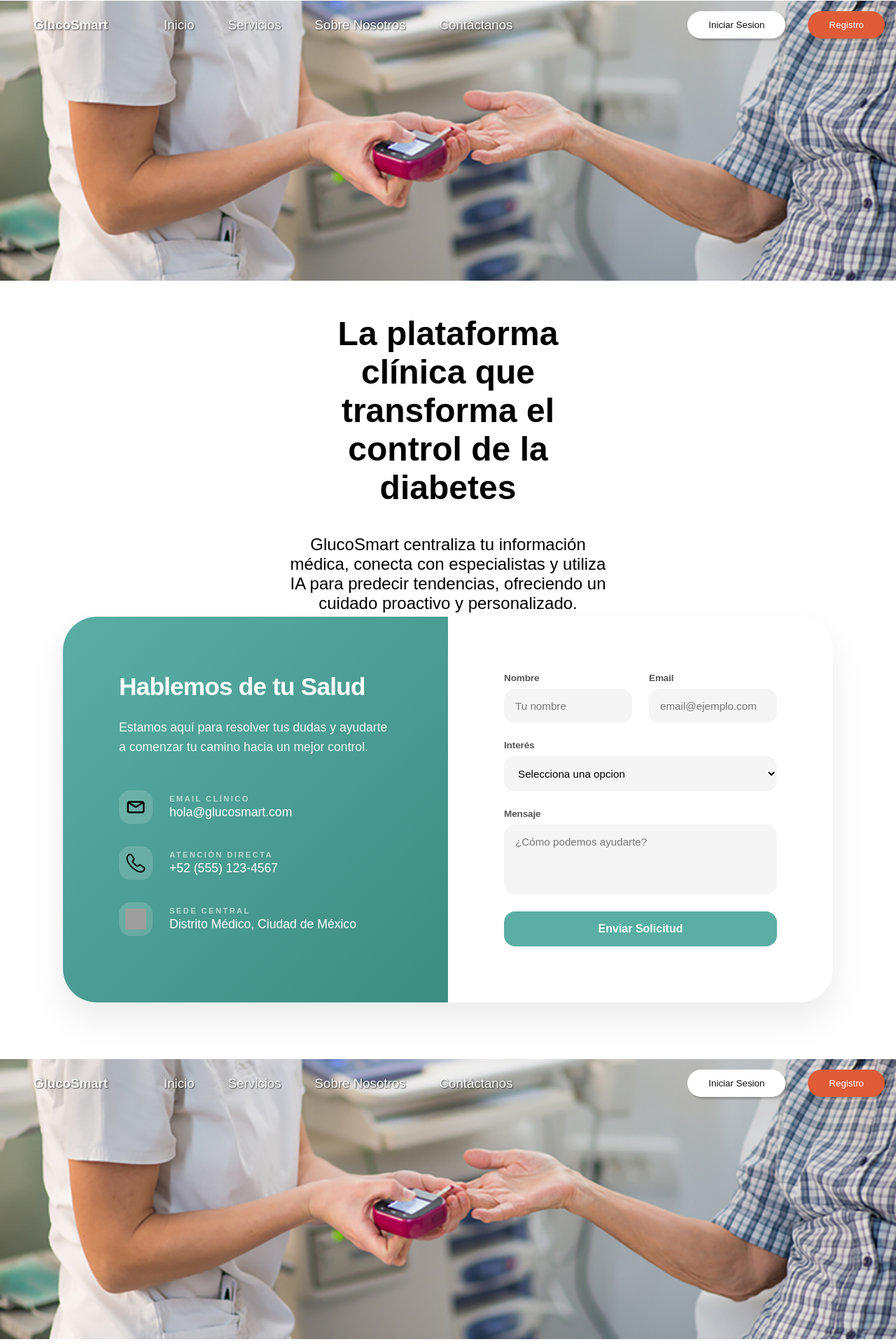
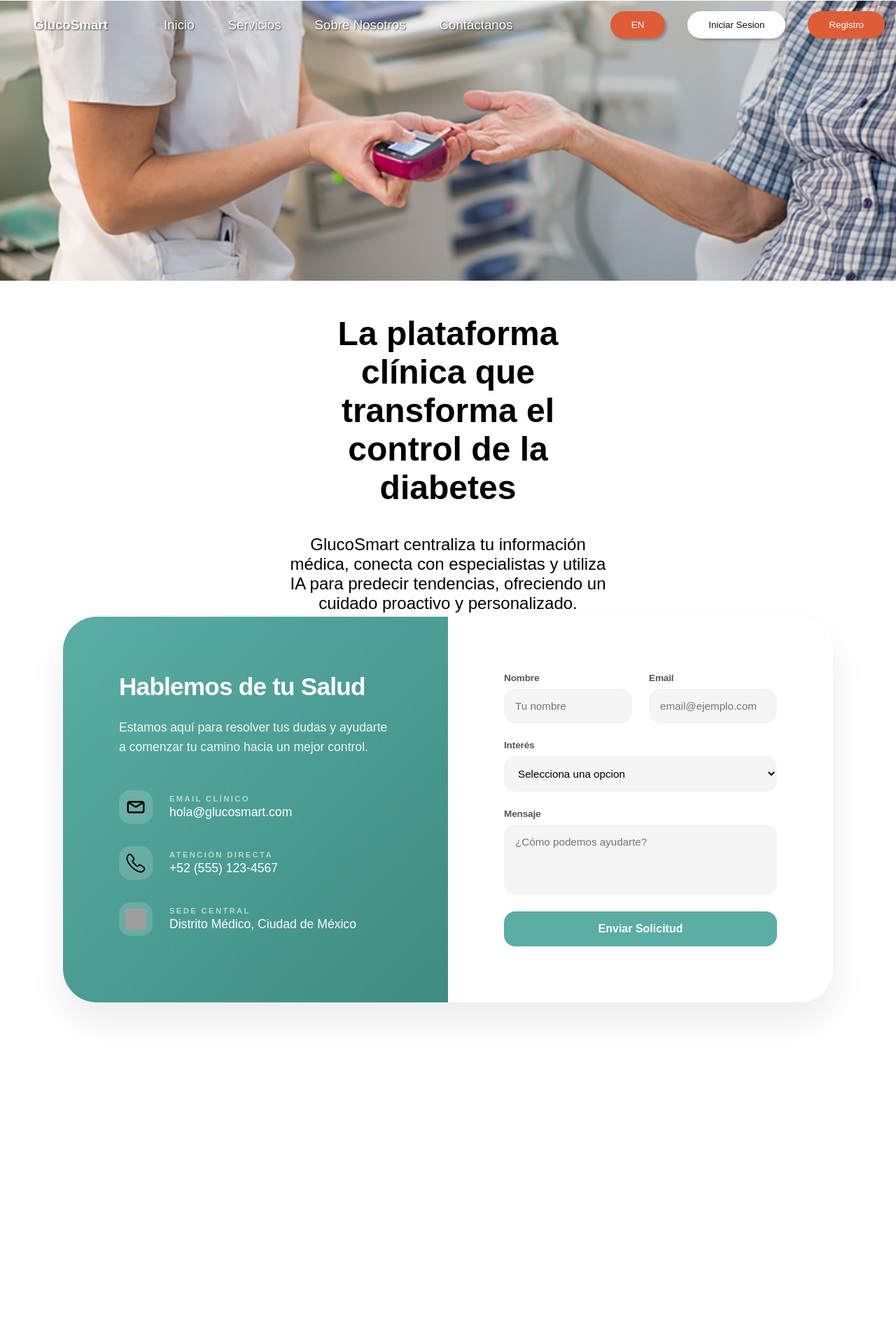
Before and after one commit to MTS-OpenSource/IntegraVida, an Angular app: page /landing in a window 1280 px wide. Shown: the top 1920 px of the page at 70% size. After the commit the page ends 1512 px from the top, so only its background shows below. Built offline with nearby package versions, Linux system fonts and the light colour scheme; grey boxes are pictures that could not be loaded.

Commit message:
Add TooggleLanguage and Page Directory

```diff
--- a/src/app/app.html
+++ b/src/app/app.html
@@ -1,4 +1 @@
-<app-navbar></app-navbar>
-<app-hero></app-hero>
-<app-contact></app-contact>
 <router-outlet />
--- a/src/app/app.routes.ts
+++ b/src/app/app.routes.ts
@@ -1,7 +1,7 @@
 import { Routes } from '@angular/router';
-import { Navbar } from './shared/navbar/navbar'
-import {App} from './app';
+import {Pages} from './pages/pages/pages';
+
 export const routes: Routes = [
   {path: '', redirectTo:'landing', pathMatch: 'full'},
-  {path:'landing', component: App},
+  {path:'landing', component: Pages},
 ];
--- a/src/app/app.ts
+++ b/src/app/app.ts
@@ -1,13 +1,9 @@
 import { Component, signal } from '@angular/core';
 import { RouterOutlet } from '@angular/router';
-import { Navbar} from './shared/navbar/navbar';
-import { Hero } from './components/hero/hero';
-import { Services }  from './components/services/services'
-import { Contact } from './components/contact/contact';
 
 @Component({
   selector: 'app-root',
-  imports: [RouterOutlet, Navbar, Hero, Contact],
+  imports: [RouterOutlet],
   templateUrl: './app.html',
   styleUrl: './app.css'
 })
--- a/src/app/core/services/lenguage.service.ts
+++ b/src/app/core/services/lenguage.service.ts
@@ -1,4 +1,6 @@
 import { Injectable, signal } from '@angular/core';
+import {from} from 'rxjs';
+import {Navbar} from '../../shared/navbar/navbar';
 
 @Injectable({ providedIn: 'root' })
 export class LanguageService {
--- /dev/null
+++ b/src/app/pages/pages/pages.html
@@ -0,0 +1,3 @@
+<app-navbar></app-navbar>
+<app-hero></app-hero>
+<app-contact></app-contact>
--- a/src/app/shared/button/button.html
+++ b/src/app/shared/button/button.html
@@ -1,3 +1,3 @@
-<button [ngClass]="type === 'primary' ? 'btn-primary' : 'btn-secondary'">
+<button [ngClass]="type === 'primary' ? 'btn-primary' : 'btn-secondary'" (click)="onClick()">
   {{ text }}
 </button>
--- a/src/app/shared/button/button.ts
+++ b/src/app/shared/button/button.ts
@@ -1,4 +1,4 @@
-import { Component, Input } from '@angular/core';
+import { Component, EventEmitter, Input, Output } from '@angular/core';
 import { NgClass } from '@angular/common';
 
 @Component({
@@ -11,4 +11,9 @@ import { NgClass } from '@angular/common';
 export class ButtonComponent {
   @Input() text: string = 'Click me';
   @Input() type: string = 'primary';
+  @Output() pressed = new EventEmitter<void>();
+
+  onClick(): void {
+    this.pressed.emit();
+  }
 }
--- a/src/app/shared/navbar/navbar.html
+++ b/src/app/shared/navbar/navbar.html
@@ -9,6 +9,11 @@
     <a href=""><h3>{{ langService.translate('contactanos') }}</h3></a>
   </section>
   <section class="buttons-nav">
+    <app-button
+      [text]="langService.currentLang() === 'es' ? 'EN' : 'ES'"
+      (pressed)="langService.toggleLanguage()"
+      type="primary"
+    />
     <app-button [text]="langService.translate('sesion')" type="secondary" />
     <app-button [text]="langService.translate('registro')" type="primary" />
   </section>
--- a/src/app/shared/navbar/navbar.ts
+++ b/src/app/shared/navbar/navbar.ts
@@ -10,5 +10,6 @@ import {ButtonComponent} from '../button/button';
   styleUrl: './navbar.css',
 })
 export class Navbar {
-  constructor(public langService: LanguageService) {}
+  constructor(public langService: LanguageService) {
+  }
 }
```
Also changed, not shown: src/app/pages/pages/pages.ts (added, +18 -0 lines), src/app/pages/pages/pages.css (added), 2 other files (tests, documents, lock files or other folders).
